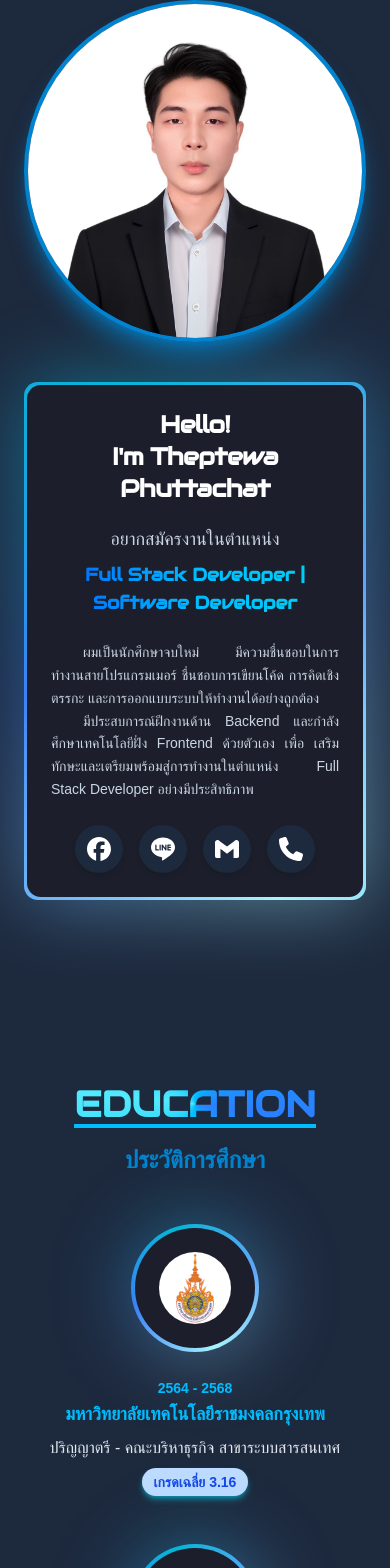
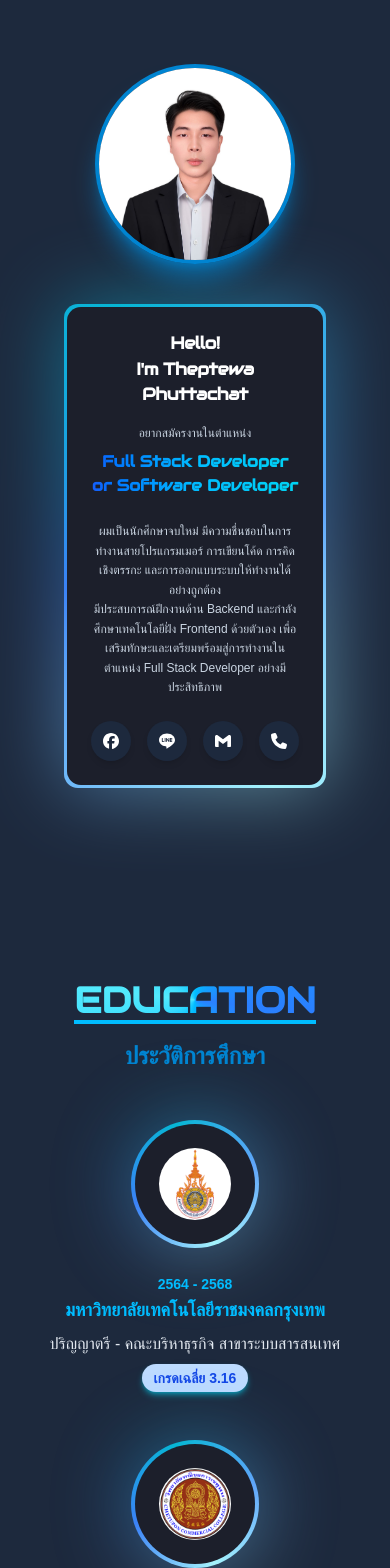
Before and after one commit to Theptewa02/TheptewaPortfolio, a Next.js app: page / in a window 390 px wide. Shown: the top 1568 px of the page. Built offline with nearby package versions, Linux system fonts and the light colour scheme; a web font is replaced by a local one.

Commit message:
05/10 - Adjusted responsive Home section

```diff
--- a/src/app/globals.css
+++ b/src/app/globals.css
@@ -1,5 +1,6 @@
 @import "tailwindcss";
 @import "tw-animate-css";
+@tailwind utilities;
 
 body {
   font-family: var(--font-bai-jamjuree), sans-serif;
--- a/src/app/page.tsx
+++ b/src/app/page.tsx
@@ -70,28 +70,28 @@ export default function Page() {
   // ----------------- Contacts -----------------
   const contacts = [
     {
-      icon: <SiFacebook className="w-6 h-6" />,
+      icon: <SiFacebook className="lg:w-6 lg:h-6 md:w-5 md:h-5 w-4 h-4" />,
       url: "https://facebook.com/game.theptewa",
       label: "Facebook",
       color:
         "hover:bg-blue-600 hover:shadow-[0_0_20px_#2563eb] hover:shadow-blue-500/70",
     },
     {
-      icon: <SiLine className="w-6 h-6" />,
+      icon: <SiLine className="lg:w-6 lg:h-6 md:w-5 md:h-5 w-4 h-4" />,
       url: "https://line.me/ti/p/y1rgmFMb6n",
       label: "Line",
       color:
         "hover:bg-green-500 hover:shadow-[0_0_20px_#22c55e] hover:shadow-green-400/70",
     },
     {
-      icon: <SiGmail className="w-6 h-6" />,
+      icon: <SiGmail className="lg:w-6 lg:h-6 md:w-5 md:h-5 w-4 h-4" />,
       url: "mailto:theptewa.phuthachat@gmail.com",
       label: "Gmail",
       color:
         "hover:bg-red-500 hover:shadow-[0_0_20px_#ef4444] hover:shadow-red-400/70",
     },
     {
-      icon: <FaPhone className="w-6 h-6" />,
+      icon: <FaPhone className="lg:w-6 lg:h-6 md:w-5 md:h-5 w-4 h-4" />,
       url: "tel:+66808352670",
       label: "Telephone",
       color:
@@ -240,26 +240,27 @@ export default function Page() {
       {/* -------- Home -------- */}
       <section
         id="home"
-        className="min-h-screen flex items-center justify-center px-6"
+        className="min-h-screen flex items-center justify-center px-16 py-16"
       >
-        <div className="max-w-6xl mx-auto grid md:grid-cols-[3fr_2fr] gap-10 items-center">
+        <div className="lg:max-w-6xl md:max-w-4xl sm:max-w-xl mx-auto grid md:grid-cols-[3fr_2fr] gap-10 items-center">
           {/* รูปภาพ */}
           <div className="flex justify-center lg:justify-end order-1 md:order-2">
+            <div className="relative lg:w-[300px] lg:h-[300px] md:w-[250px] md:h-[250px] w-[200px] h-[200px]">
               <Image
                 src="/images/Theptewa_img.jpg"
                 alt="Theptewa"
-              width={350}
-              height={350}
+                fill
                 className="rounded-full object-cover shadow-xl shadow-sky-600/60 border-4 border-sky-600"
                 priority
                 data-aos="fade-up"
               />
             </div>
+          </div>
 
           {/* ข้อความ */}
           <GlowBorder className="order-2 md:order-1">
-            <div className="text-center md:text-left max-w-2xl">
-              <h1 className="text-2xl sm:text-3xl md:text-4xl font-bold text-slate-600 min-h-[100px] font-audiowide">
+            <div className="md:text-left text-center max-w-2xl">
+              <h1 className="lg:text-[30px] lg:min-h-[100px] md:text-[22px] md:min-h-[70px] text-[17px] min-h-[60px] font-bold text-slate-600 font-audiowide">
                 <TextType
                   text={[
                     "สวัสดีครับ!\nผม เทพเทวา พุทธชาติ",
@@ -273,31 +274,31 @@ export default function Page() {
               </h1>
 
               <h1
-                className="text-lg sm:text-xl md:text-2xl text-slate-300 mt-4 mb-2"
+                className="lg:text-[16px] md:text-[14px] text-[12px] text-slate-300 mt-4 mb-2"
                 data-aos="fade-up"
               >
                 อยากสมัครงานในตำแหน่ง
               </h1>
 
               <h2
-                className="text-lg sm:text-xl md:text-2xl font-semibold bg-gradient-to-r from-blue-600 via-sky-400 to-cyan-400 bg-clip-text text-transparent mb-6 font-audiowide"
+                className="lg:text-[18px] md:text-[17px] text-[16px] font-semibold bg-gradient-to-r from-blue-600 via-sky-400 to-cyan-400 bg-clip-text text-transparent mb-6 font-audiowide"
                 data-aos="fade-up"
                 data-aos-delay={50}
               >
-                Full Stack Developer | Software Developer
+                Full Stack Developer or Software Developer
               </h2>
 
               <p
-                className="text-sm sm:text-base md:text-[15.5px] leading-relaxed text-justify indent-8 text-slate-300"
+                className="lg:text-[16px] md:text-[14px] text-[12px] leading-relaxed md:indent-8 text-slate-300"
                 data-aos="fade-up"
                 data-aos-delay={50}
               >
                 ผมเป็นนักศึกษาจบใหม่ มีความชื่นชอบในการทำงานสายโปรแกรมเมอร์
-                ชื่นชอบการเขียนโค้ด การคิดเชิงตรรกะ
+                การเขียนโค้ด การคิดเชิงตรรกะ
                 และการออกแบบระบบให้ทำงานได้อย่างถูกต้อง
               </p>
               <p
-                className="text-sm sm:text-base md:text-[15.5px] leading-relaxed text-justify indent-8 text-slate-300"
+                className="lg:text-[16px] md:text-[14px] text-[12px] leading-relaxed md:indent-8 text-slate-300"
                 data-aos="fade-up"
                 data-aos-delay={50}
               >
@@ -329,10 +330,7 @@ export default function Page() {
       </section>
 
       {/* -------- Education -------- */}
-      <section
-        id="education"
-        className="min-h-screen flex items-center justify-center px-6"
-      >
+      <section id="education" className="flex items-center justify-center px-6">
         <div className="max-w-full mx-auto">
           {/* หัวข้อหลัก */}
           <h2
@@ -396,10 +394,7 @@ export default function Page() {
       </section>
 
       {/* -------- Skills -------- */}
-      <section
-        id="skills"
-        className="min-h-screen flex items-center justify-center px-6"
-      >
+      <section id="skills" className="flex items-center justify-center px-6">
         <div className="max-w-full mx-auto">
           {/* หัวข้อหลัก */}
           <h2
```
Lines whose indentation alone changed are shown as unchanged.
